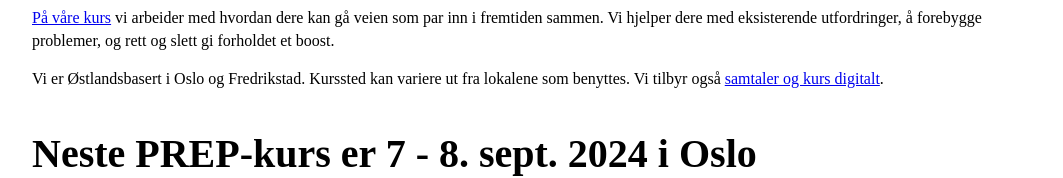
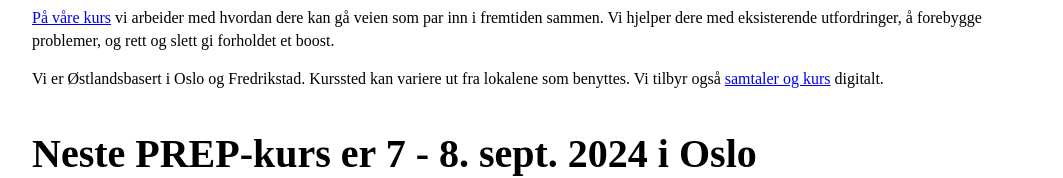
Before and after one commit to tommhuth/kompassterapeutene, a Next.js app: page / in a window 1280 px wide. Shown: the part 280-458 px from the top of the page, without its empty margins (108-1171 px from the left). Built offline with nearby package versions, Linux system fonts and the light colour scheme.

Commit message:
less specific

```diff
--- a/src/app/page.tsx
+++ b/src/app/page.tsx
@@ -17,7 +17,7 @@ export default function Home() {
       </p>
 
       <p>
-        Vi er Østlandsbasert i Oslo og Fredrikstad. Kurssted kan variere ut fra lokalene som benyttes. Vi tilbyr også <Link href="/kurs">samtaler og kurs digitalt</Link>.
+        Vi er Østlandsbasert i Oslo og Fredrikstad. Kurssted kan variere ut fra lokalene som benyttes. Vi tilbyr også <Link href="/kurs">samtaler og kurs</Link> digitalt.
       </p>
 
       <h2>Neste PREP-kurs er 7 - 8. sept. 2024 i Oslo</h2>
```
